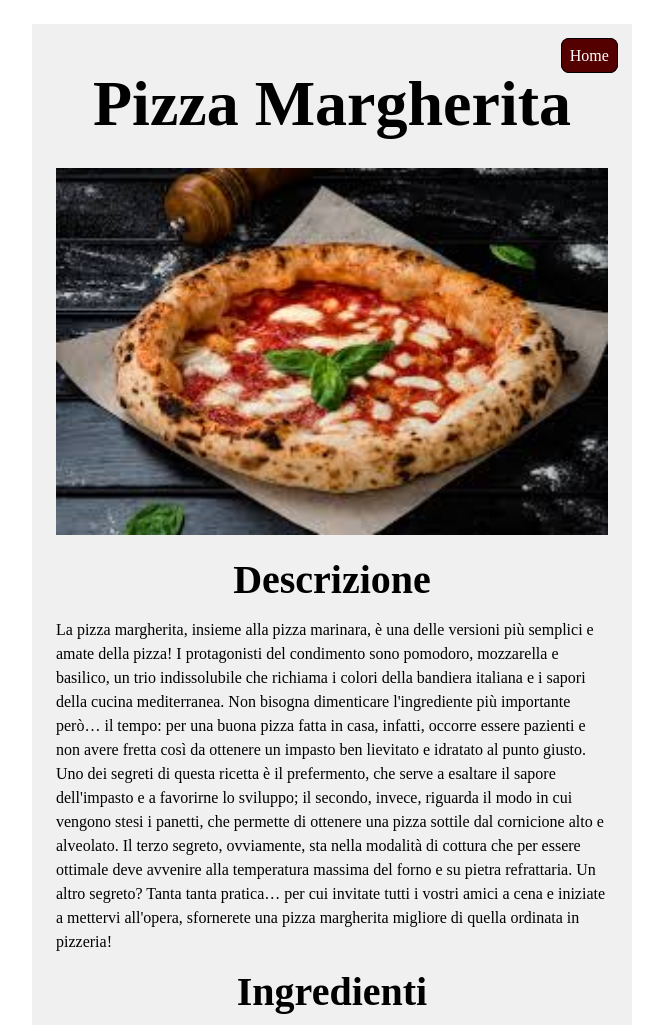
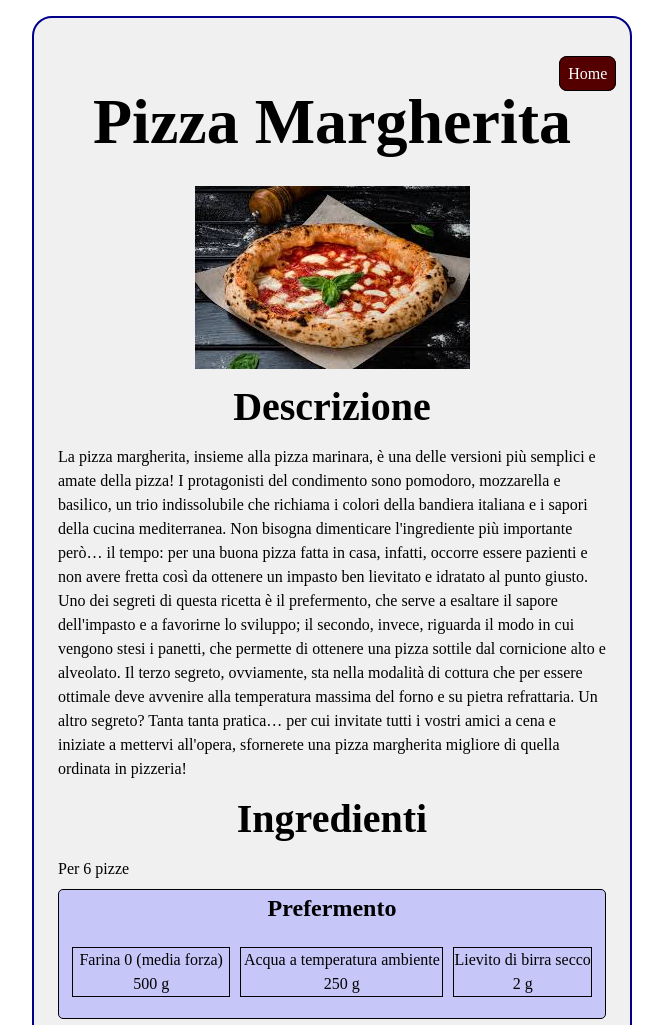
Before and after one commit to JackSrw/odin-recipes, a plain HTML site: page ricette/pizza-margherita.html in a window 1280 px wide. Shown: the top 1025 px of the page, without its empty margins (308-971 px from the left). Drawn offline with Linux system fonts and the light colour scheme.

Commit message:
Test: styles and selectors
Still testing new styles and selectors to try and
optimize what i've learned and what i'm still
learning

```diff
--- a/style.css
+++ b/style.css
@@ -8,7 +8,7 @@ html {
     box-sizing: border-box;
 }
 
-* {
+body * {
     line-height: 1.5;
     margin: 0px;
     padding: 0px;
@@ -23,6 +23,8 @@ body {
 
 .body {
     background-color: #f0f0f0;
+    border: 2px solid darkblue;
+    border-radius: 20px;
 }
 
 .content {
@@ -44,7 +46,9 @@ h3 {
 }
 
 img {
-    width: 100%;
+    display: block;
+    margin-left: auto;
+    margin-right: auto;
 }
 
 h3 {
```
